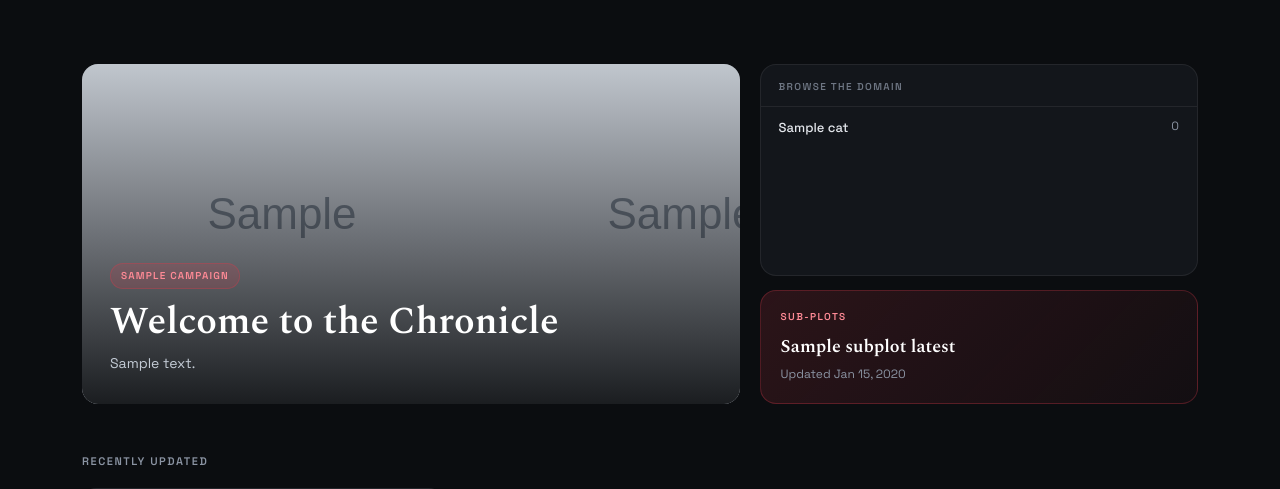
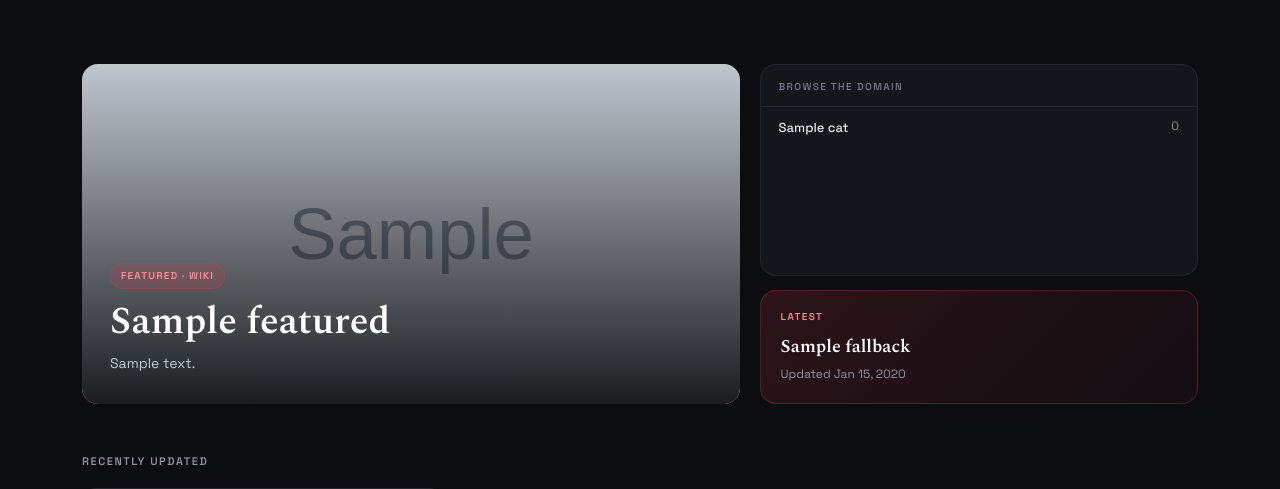
Before and after one commit to jkomg/gaming-portal, a Flask app: template app/templates/wiki/index.html in a window 1280 px wide. Shown: the part 59-548 px from the top of the page. Run offline with Flask 3, Linux system fonts and the light colour scheme; the template is opened without the code that fills it: most values are stand-ins (such as "Sample title", 1, 10 or a date in 2020); grey boxes marked "Sample" are stand-in pictures.

Commit message:
Scope Latest Chapter / Sub-Plots to campaigns that actually have them (Codex review)
Both features were unconditionally applied to every campaign's wiki
homepage, not just Vecna's:
- "Latest Chapter" badge was hardcoded even when the featured page was
  just the generic most-recently-updated fallback (e.g. GotW has no
  chapters category at all; Keys' chapter titles don't start with
  "Chapter N"), mislabeling non-chapter content.
- The Sub-Plots card's empty-state link always pointed at
  /category/sub-plots, which 404s for any campaign whose
  wiki_categories doesn't include that slug — true for every campaign
  except Vecna.

Both now check whether the campaign actually has real numbered chapters
/ a sub-plots category and fall back to the original generic "Featured"
badge and "Latest" side card otherwise. Verified against production
data across vecna, gotw, keys, and mcbn — only vecna gets the new
treatment, everyone else renders exactly as before.

Co-Authored-By: Claude Sonnet 5 <noreply@anthropic.com>

```diff
--- a/app/templates/wiki/index.html
+++ b/app/templates/wiki/index.html
@@ -5,7 +5,6 @@
 <div class="wiki-home">
 
     {# ── Magazine hero split ── #}
-    {% set featured = latest_chapter %}
     <div class="wiki-hero-split">
 
         {# Left: featured card #}
@@ -19,7 +18,14 @@
             {% endif %}
             <div class="wiki-hero-featured-scrim"></div>
             <div class="wiki-hero-featured-content">
+                {% if is_latest_chapter %}
                 <div class="wiki-hero-featured-badge">Latest Chapter</div>
+                {% else %}
+                {% set feat_cat = wiki_categories | selectattr('slug', 'equalto', featured.category) | first %}
+                <div class="wiki-hero-featured-badge">
+                    Featured · {{ feat_cat.name if feat_cat else (featured.category | title if featured.category else 'Wiki') }}
+                </div>
+                {% endif %}
                 <h2 class="wiki-hero-featured-title">{{ featured.title }}</h2>
                 {% if featured.summary %}
                 <p class="wiki-hero-featured-summary">{{ featured.summary }}</p>
@@ -51,7 +57,9 @@
                 {% endfor %}
             </div>
 
-            {# Sub-Plots: latest entry in the sub-plots category, if any #}
+            {# Sub-Plots (campaigns configured with that category) or the
+               old "Latest" fallback card (everyone else) #}
+            {% if has_subplots %}
                 {% if subplot_latest %}
                 <a class="wiki-latest-card"
                    href="{{ url_for('wiki.page', campaign_slug=campaign.slug, page_slug=subplot_latest.slug) }}">
@@ -67,6 +75,16 @@
                     <div class="wiki-latest-label">Sub-Plots</div>
                     <div class="wiki-latest-title">No sub-plots yet</div>
                     <div class="wiki-latest-date">Add one from the wiki</div>
+                </a>
+                {% endif %}
+            {% elif latest_fallback %}
+            <a class="wiki-latest-card"
+               href="{{ url_for('wiki.page', campaign_slug=campaign.slug, page_slug=latest_fallback.slug) }}">
+                <div class="wiki-latest-label">Latest</div>
+                <div class="wiki-latest-title">{{ latest_fallback.title }}</div>
+                <div class="wiki-latest-date">
+                    Updated {{ latest_fallback.updated_at.strftime('%b %d, %Y') if latest_fallback.updated_at else '' }}
+                </div>
             </a>
             {% endif %}
         </div>
```
Also changed, not shown: app/blueprints/wiki.py (+29 -12 lines). Lines whose indentation alone changed are shown as unchanged.
